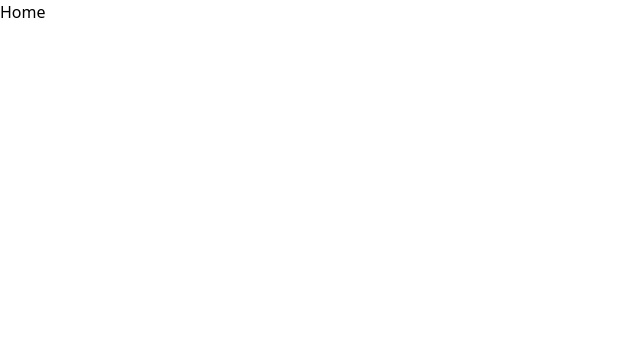
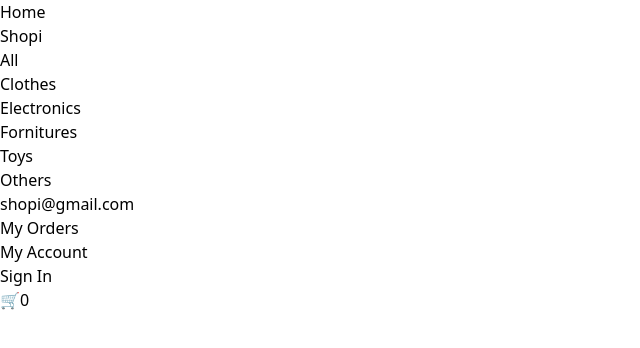
Before and after one commit to Misael-GC/Eccomerce, a React (Vite) app: page / in a window 1280 px wide. Shown: the top 348 px of the page, without its empty margins (0-640 px from the left). Built offline with nearby package versions, Linux system fonts and the light colour scheme.

Commit message:
creación del componente Navbar && menú de navegación, como una ruta de navegación o un conjunto de pestañas donde le gustaría mostrar cuál de ellas está seleccionada actualmente url documentación: https://reactrouter.com/en/main/components/nav-link

```diff
--- /dev/null
+++ b/src/Components/Navbar/index.jsx
@@ -0,0 +1,111 @@
+import { NavLink } from "react-router-dom";
+
+function Navbar() {
+  const activeStyle = "underline underline-offset-4";
+  return (
+    <nav className="flex justify-between items-center fixed z-10 w-full py-5 px-8 text-sm ">
+      {/*puedes borrar font-light */}
+      {/* Lado derecho */}
+      <ul className="flex items-center gap-3">
+        {/* other */}
+        <li className="font-semibold text-lg">
+          <NavLink to="/">Shopi</NavLink>
+        </li>
+        {/* other */}
+        <li>
+          <NavLink
+            to="/"
+            className={({ isActive, isPending }) =>
+              isPending ? "pending" : isActive ? activeStyle : ""
+            }
+          >
+            All
+          </NavLink>
+        </li>
+        {/* other */}
+        <li>
+          <NavLink
+            to="/clothes"
+            className={({ isActive }) => (isActive ? activeStyle : undefined)}
+          >
+            Clothes
+          </NavLink>
+        </li>
+        {/* other */}
+        <li>
+          <NavLink
+            to="/electronics"
+            className={({ isActive }) => (isActive ? activeStyle : undefined)}
+          >
+            Electronics
+          </NavLink>
+        </li>
+        {/* other */}
+        <li>
+          <NavLink
+            to="/fornitures"
+            className={({ isActive }) => (isActive ? activeStyle : undefined)}
+          >
+            Fornitures
+          </NavLink>
+        </li>
+        {/* other */}
+        <li>
+          <NavLink
+            to="/toys"
+            className={({ isActive }) => (isActive ? activeStyle : undefined)}
+          >
+            Toys
+          </NavLink>
+        </li>
+        {/* other */}
+        <li>
+          <NavLink
+            to="/others"
+            className={({ isActive }) => (isActive ? activeStyle : undefined)}
+          >
+            Others
+          </NavLink>
+        </li>
+      </ul>
+      {/* Lado derecho */}
+      <ul className="flex items-center gap-3">
+        {/* other */}
+        <li className="text-black/60">shopi@gmail.com</li>
+        {/* other */}
+        <li>
+          <NavLink
+            to="/my-orders"
+            className={({ isActive }) => (isActive ? activeStyle : undefined)}
+          >
+            My Orders
+          </NavLink>
+        </li>
+        {/* other */}
+        <li>
+          <NavLink
+            to="/my-account"
+            className={({ isActive }) => (isActive ? activeStyle : undefined)}
+          >
+            My Account
+          </NavLink>
+        </li>
+        {/* other */}
+        <li>
+          <NavLink
+            to="/signin"
+            className={({ isActive }) => (isActive ? activeStyle : undefined)}
+          >
+            Sign In
+          </NavLink>
+        </li>
+        {/* other */}
+        <li>
+          <NavLink to="/fornitures">🛒0</NavLink>
+        </li>
+      </ul>
+    </nav>
+  );
+}
+
+export default Navbar;
--- a/src/Pages/App/App.jsx
+++ b/src/Pages/App/App.jsx
@@ -5,6 +5,7 @@
 import MyOrders from '../MyOrders';
 import SingIn from '../SigIn';
 import NotFound from '../NotFound';
+import Navbar from '../../Components/Navbar';
 import './App.css'
 
 const AppRoutes = ()=>{
@@ -24,6 +25,7 @@
   return (
     <BrowserRouter>
       <AppRoutes/>
+      <Navbar/>
     </BrowserRouter>
   )
 }
```
